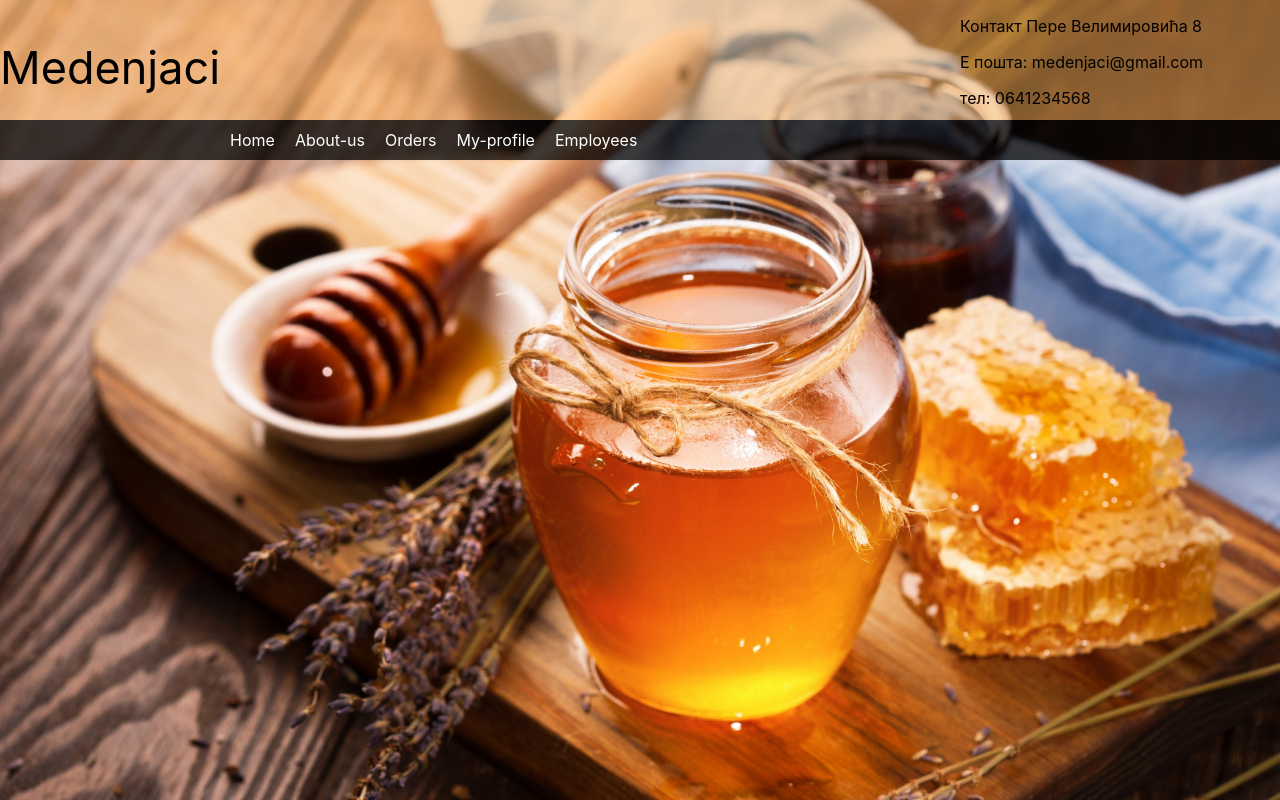
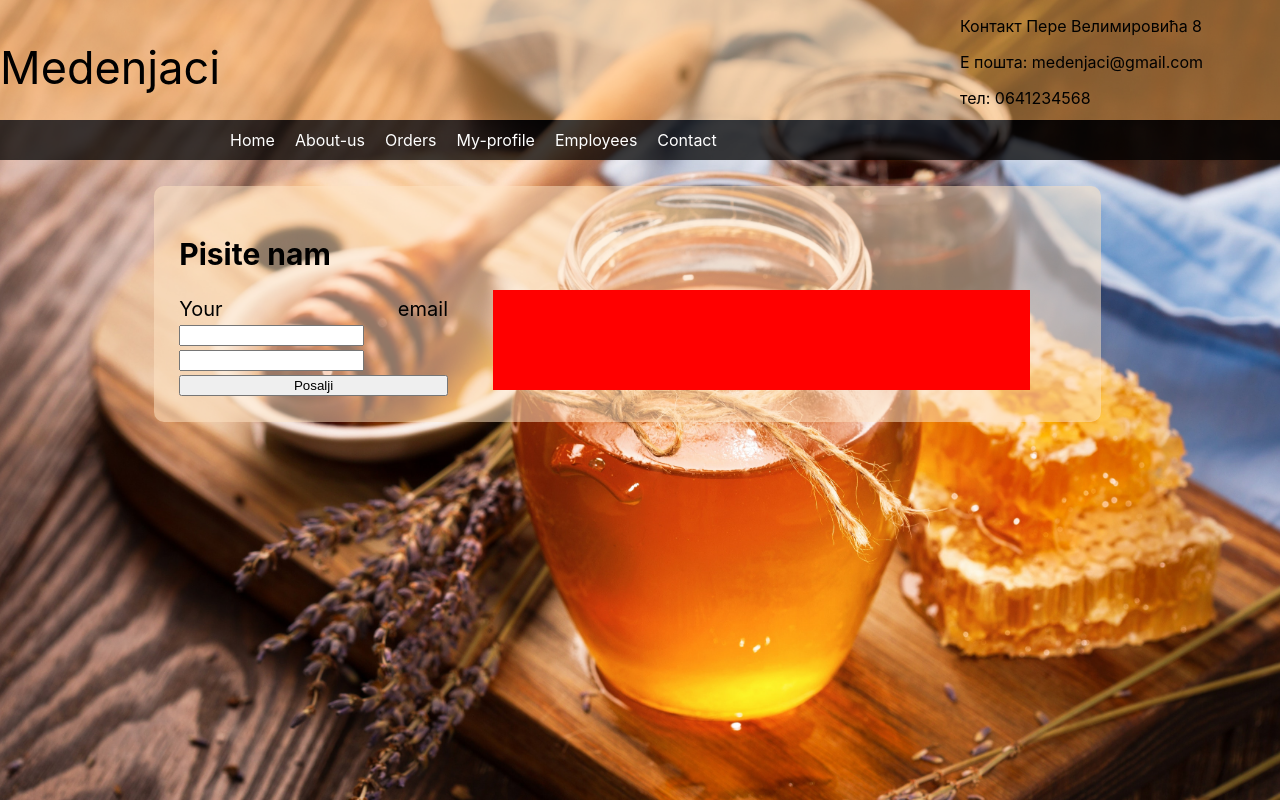
Before and after one commit to bpavle/honey-store-web, a React (Create React App) app: page /contact in a window 1280 px wide. Built offline with nearby package versions, Linux system fonts and the light colour scheme.

Commit message:
Added contacts page

```diff
--- a/src/App.js
+++ b/src/App.js
@@ -8,6 +8,7 @@ import About from './components/About';
 import MyProfile from './components/MyProfile';
 import Orders from './components/Orders';
 import Employees from './components/Employees';
+import Contact from './components/Contact';
 function App() {
   return (<div className="App">
     <Header />
@@ -18,6 +19,8 @@ function App() {
       <Route exact path="/orders" component={Orders} />
       <Route exact path="/my-profile" component={MyProfile} />
       <Route exact path="/employees" component={Employees} />
+      <Route exact path="/contact" component={Contact} />
+
     </div>
   </div>
   );
--- /dev/null
+++ b/src/components/Contact.jsx
@@ -0,0 +1,19 @@
+import React from "react";
+import styles from "./Contact.module.css";
+
+const Contact = () => {
+  return (
+    <div className={styles.Contact}>
+      <div className={styles.left}>
+        <h2>Pisite nam</h2>
+        <label>Your email</label>
+        <input type="text" hint="email"></input>
+        <input type="text"></input>
+        <button>Posalji</button>
+      </div>
+      <div className={styles.right}></div>
+    </div>
+  );
+};
+
+export default Contact;
--- /dev/null
+++ b/src/components/Contact.module.css
@@ -0,0 +1,21 @@
+.Contact {
+  width: 70%;
+  height: 70%;
+  background-color: rgba(255, 228, 196, 0.521);
+  text-align: justify;
+  margin: 2% 12%;
+  padding: 2%;
+  border-radius: 10px;
+  font-size: 20px;
+}
+.left {
+  display: inline-block;
+  width: 30%;
+}
+.right {
+  display: inline-block;
+  margin-left: 5%;
+  width: 60%;
+  height: 100px;
+  background-color: rgb(255, 0, 0);
+}
--- a/src/components/Menu.jsx
+++ b/src/components/Menu.jsx
@@ -2,7 +2,14 @@ import React from "react";
 import { Link } from "react-router-dom";
 
 import styles from "./Menu.module.css";
-const menuItems = ["Home", "About-us", "Orders", "My-profile", "Employees"];
+const menuItems = [
+  "Home",
+  "About-us",
+  "Orders",
+  "My-profile",
+  "Employees",
+  "Contact",
+];
 const Menu = (props) => {
   return (
     <div className={styles.Menu}>
```
